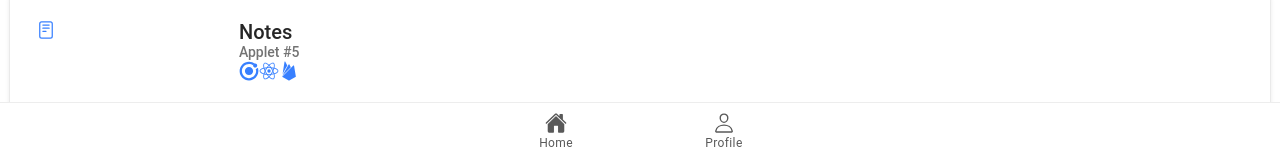
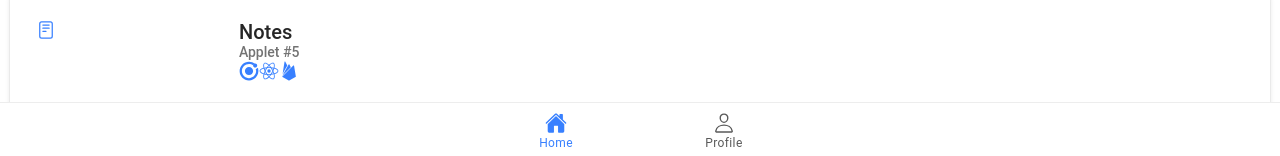
Before and after one commit to Aladdinskie24/ion-t-Cagubcub, a React (Vite) app: page /ion-t-cagubcub/home in a window 1280 px wide. Shown: the part 641-797 px from the top of the page. Built offline with nearby package versions, Linux system fonts and the light colour scheme.

Commit message:
added changes

```diff
--- a/src/App.tsx
+++ b/src/App.tsx
@@ -85,12 +85,12 @@ const App: React.FC = () => (
       {/* Tab Buttons */}
         <IonTabBar slot="bottom">
 
-          <IonTabButton tab="home" href="/home">
+          <IonTabButton tab="home" href="/ion-t-cagubcub/home">
             <IonIcon aria-hidden="true" icon={home} />
             <IonLabel>Home</IonLabel>
           </IonTabButton>
 
-          <IonTabButton tab="profile" href="/profile">
+          <IonTabButton tab="profile" href="/ion-t-cagubcub/profile">
 
             <IonIcon aria-hidden="true" icon={personOutline} />
             <IonLabel>Profile</IonLabel>
--- a/src/pages/home.tsx
+++ b/src/pages/home.tsx
@@ -113,7 +113,7 @@ const Home: React.FC = () => {
           {cardData
             .filter((card) => card.title.toLowerCase().includes(searchTerm.toLowerCase()))
             .map((card, index) => (
-              <IonCard key={index} href={card.link}>
+              <IonCard key={index} routerLink={card.link} routerDirection="forward">
                 <IonCardHeader>
                   <IonCardTitle>
                     <IonGrid>
--- a/vite.config.ts
+++ b/vite.config.ts
@@ -4,7 +4,7 @@ import { defineConfig } from 'vite'
 
 // https://vitejs.dev/config/
 export default defineConfig({
-  base: "ion-t-cagubcub/",
+  base: 'ion-t-cagubcub/',
   plugins: [
     react(),
     legacy()
```
